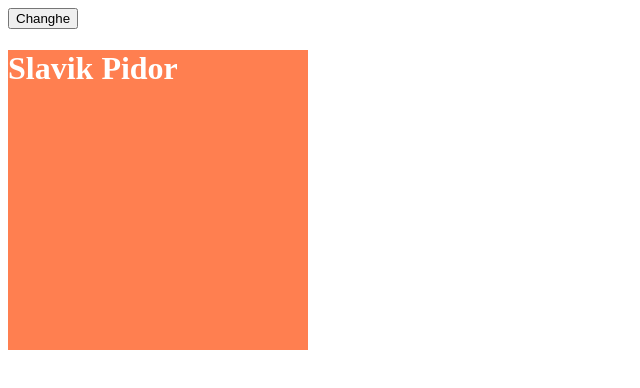
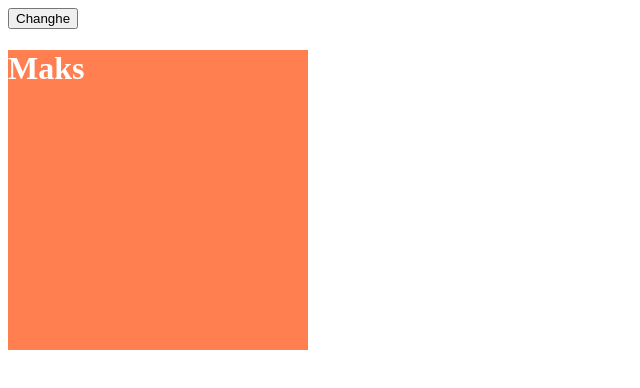
Before and after one commit to MaksymeniukMaksym/Js-learning, a plain HTML site: page home1/index.html in a window 1280 px wide. Shown: the whole page, without its empty margins (0-640 px from the left). Drawn offline with Linux system fonts and the light colour scheme.

Commit message:
Update index.html

```diff
--- a/home1/index.html
+++ b/home1/index.html
@@ -12,7 +12,7 @@
     <input id="Button" type="button" value="Changhe" onclick="myFunction();" />
 
     <div id="myDIV">
-        <h1>Slavik Pidor</h1>
+        <h1>Maks</h1>
       </div>
 
 </body>
```
